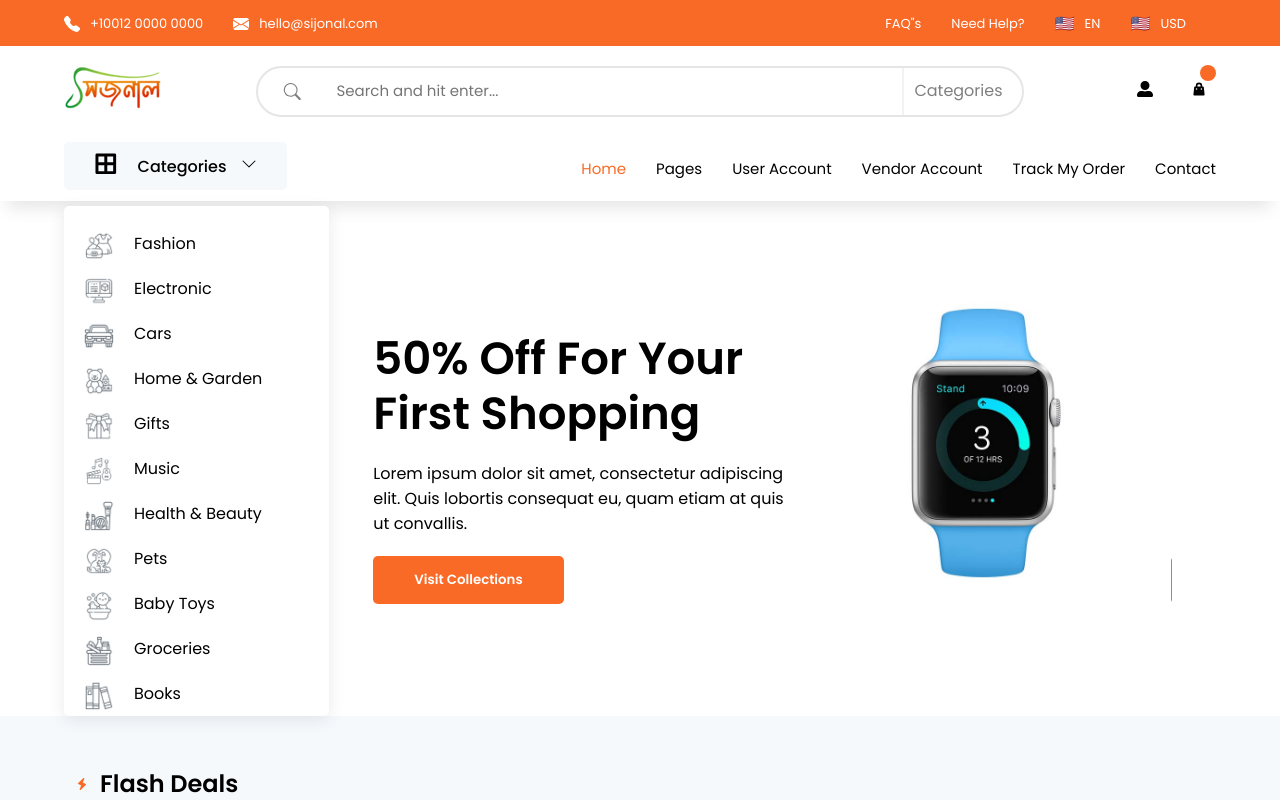
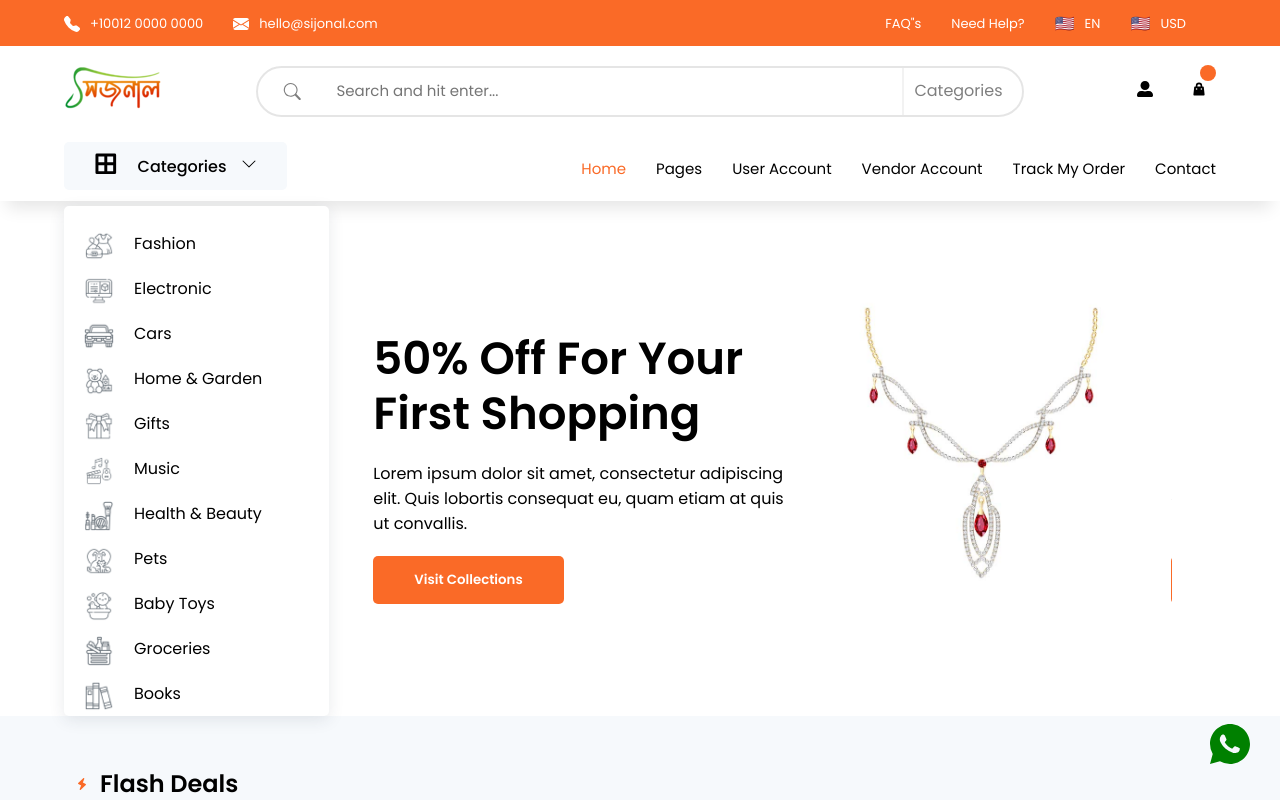
Before and after one commit to faha1999/sijonal, a React (Create React App) app: page / in a window 1280 px wide. Shown: the top 800 px of the page. Built offline with nearby package versions, Linux system fonts and the light colour scheme.

Commit message:
added whatsapp component

```diff
--- a/src/App.jsx
+++ b/src/App.jsx
@@ -13,6 +13,7 @@ import { User } from './pages/User';
 import { Watch } from './productDetails/watch/Watch';
 import { watchDetails, watchImg } from './data/productsDetails/watchDetails';
 import { PageTitle } from './Common/pageTitle/PageTitle';
+import { Whatsapp } from './Common/Whatsapp';
 
 export const App = () => {
   const { flashData } = Data;
@@ -57,6 +58,8 @@ export const App = () => {
       <PageTitle title="sijonal - the best online shop in Bangladesh." />
       <BrowserRouter>
         <Header CartItem={CartItem} />
+        <Whatsapp />
+
         <Routes>
           <Route
             path="/"
--- /dev/null
+++ b/src/Common/Whatsapp.jsx
@@ -0,0 +1,22 @@
+import React from 'react';
+import { RiWhatsappFill } from 'react-icons/ri';
+
+export const Whatsapp = () => {
+  return (
+    <>
+      <a
+        href="https://wa.me/qr/BDOWEND2KCGIJ1"
+        target="_blank"
+        rel="noreferrer"
+        className="whatsappWrapper flex"
+      >
+        <div className="wrapperDetails">
+          <h3>Chat with us</h3>
+        </div>
+        <div className="icon">
+          <RiWhatsappFill />
+        </div>
+      </a>
+    </>
+  );
+};
--- a/src/components/FlashDeals/FlashCard.jsx
+++ b/src/components/FlashDeals/FlashCard.jsx
@@ -40,11 +40,12 @@ export const FlashCard = ({ flashData, addToCart }) => {
       >
         {flashData.map((flashData) => (
           <SwiperSlide className="box" key={flashData.id}>
-            <Link to="/watch">
             <div className="product mtop">
               <div className="img">
                 <span className="discount">{flashData.discount}% Off</span>
-                  <img src={flashData.cover} alt={flashData.name} />
+                <Link to="/watch">
+                  <img src={flashData.cover} alt={flashData.name} />{' '}
+                </Link>
                 <div className="product-like">
                   <label>{count}</label> <br />
                   <AiFillHeart onClick={increment} />
@@ -68,7 +69,6 @@ export const FlashCard = ({ flashData, addToCart }) => {
                 </div>
               </div>
             </div>
-            </Link>
           </SwiperSlide>
         ))}
       </Swiper>
--- a/src/data/shopData.jsx
+++ b/src/data/shopData.jsx
@@ -13,7 +13,7 @@ export const shopData = {
     {
       id: 7,
       cover: shops1,
-      name: 'Mapple Earphones',
+      name: 'Apple Earphones',
       price: '180',
       discount: '25',
     },
--- a/src/styles/App.scss
+++ b/src/styles/App.scss
@@ -15,6 +15,7 @@
 @import './common/search';
 @import './common/navBar';
 @import './common/header/mobileNav';
+@import './common/whatsapp';
 
 // pages
 @import './pages/contact/contact';
--- /dev/null
+++ b/src/styles/common/_whatsapp.scss
@@ -0,0 +1,34 @@
+.whatsappWrapper {
+  position: fixed;
+  top: 90%;
+  right: 2%;
+  height: 3rem;
+
+  .icon {
+    svg {
+      width: 3rem;
+      height: 3rem;
+      color: green;
+    }
+  }
+
+  .wrapperDetails {
+    margin-top: 0.5rem;
+    background: $orange;
+    padding: 0.3rem 0.7rem;
+    border-radius: 0.35rem;
+    color: $white;
+    display: none;
+
+    h3 {
+      font-size: 1.3rem;
+    }
+  }
+
+  &:hover {
+    .wrapperDetails {
+      display: block !important;
+      transition: 4s ease-in;
+    }
+  }
+}
```
Lines whose indentation alone changed are shown as unchanged.
